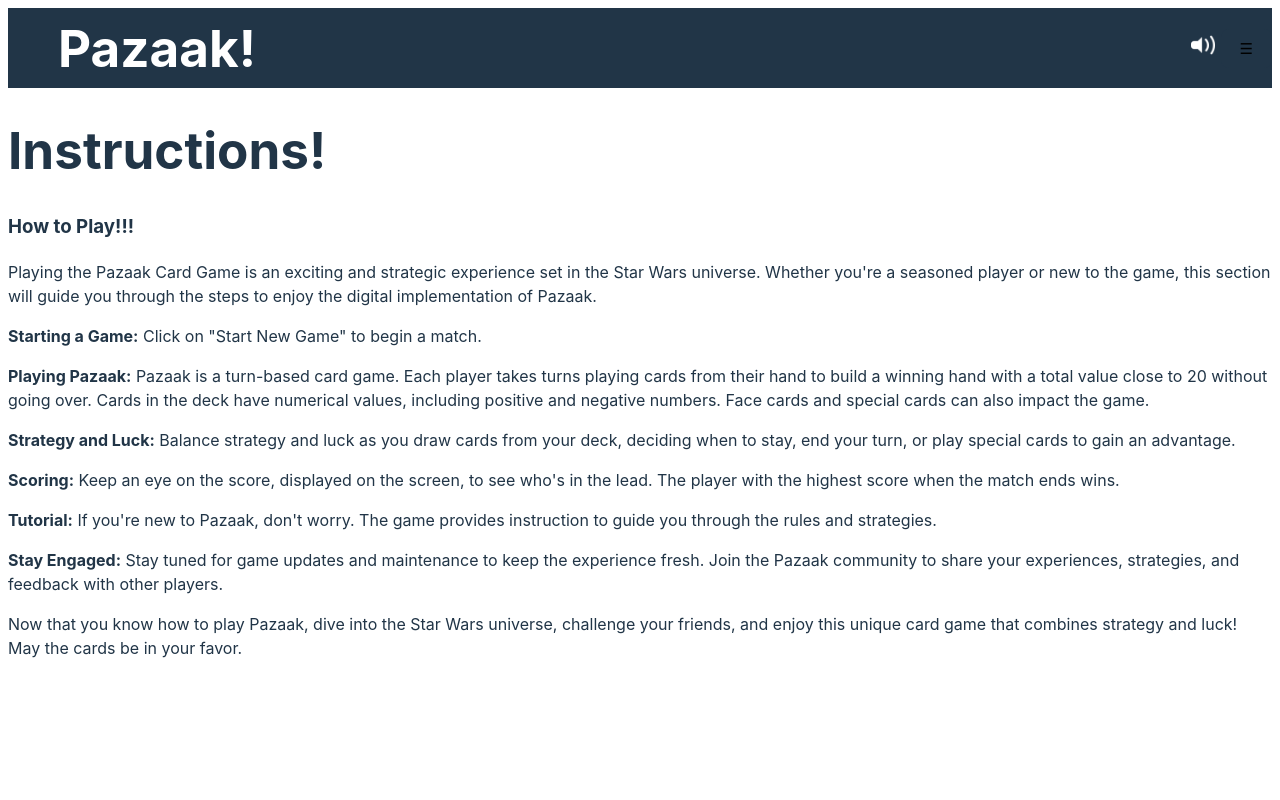
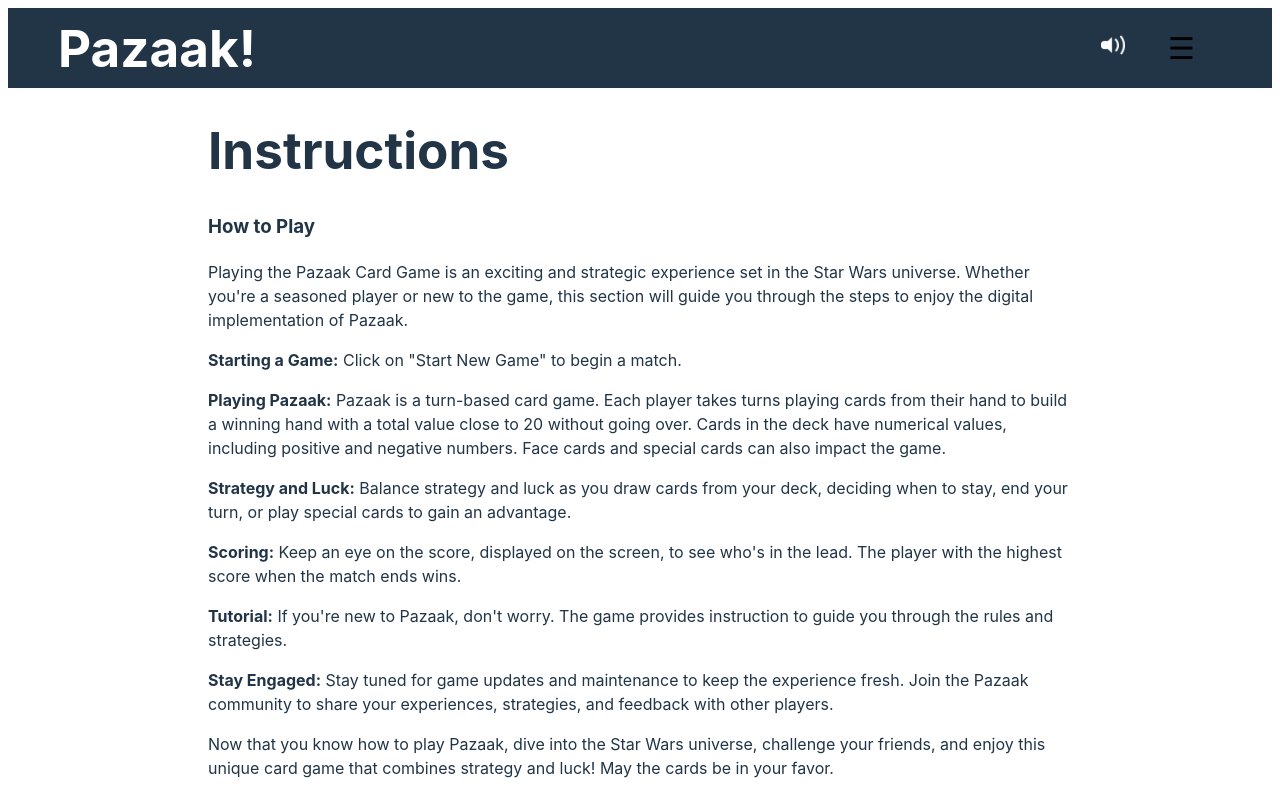
Before and after one commit to abasile1-tech/PazaakPadawan, a React (Vite) app in the folder client/: page /instructions in a window 1280 px wide. Built offline with nearby package versions, Linux system fonts and the light colour scheme.

Commit message:
css for instruction page

```diff
--- a/client/src/App.css
+++ b/client/src/App.css
@@ -64,9 +64,10 @@
 
 
 .menu-button {
-  font-size: 15px;
+  font-size: 30px;
   cursor: pointer;
-  background-color: #213547
+  background-color: #213547;
+  margin-right: 40px;
 }
 
 .gameButtons {
@@ -327,7 +328,12 @@
     text-decoration-color: white;
     margin: 1px;
 }
-
+/* instruction */
+.instruction-container{
+  margin-left: 200px;
+  margin-right: 200px;
+}
+/* instruction */
 
 
 /* popup message */
--- a/client/src/components/Instructions.tsx
+++ b/client/src/components/Instructions.tsx
@@ -5,39 +5,40 @@ function Instructions() {
   return (
     <div>
       <Header musicChoice={musicChoice} />
-
-      <h1>Instructions!</h1>
-      <h3>How to Play!!!</h3>
+      <div className="instruction-container">
+        <h1>Instructions</h1>
+        <h3>How to Play</h3>
         <p>
-        Playing the Pazaak Card Game is an exciting and strategic experience set
-        in the Star Wars universe. Whether you're a seasoned player or new to
-        the game, this section will guide you through the steps to enjoy the
-        digital implementation of Pazaak.
+          Playing the Pazaak Card Game is an exciting and strategic experience
+          set in the Star Wars universe. Whether you're a seasoned player or new
+          to the game, this section will guide you through the steps to enjoy
+          the digital implementation of Pazaak.
         </p>
         <p>
           <strong>Starting a Game:</strong> Click on "Start New Game" to begin a
           match.
         </p>
         <p>
-        <strong>Playing Pazaak:</strong> Pazaak is a turn-based card game. Each
-        player takes turns playing cards from their hand to build a winning hand
-        with a total value close to 20 without going over. Cards in the deck
-        have numerical values, including positive and negative numbers. Face
-        cards and special cards can also impact the game.
+          <strong>Playing Pazaak:</strong> Pazaak is a turn-based card game.
+          Each player takes turns playing cards from their hand to build a
+          winning hand with a total value close to 20 without going over. Cards
+          in the deck have numerical values, including positive and negative
+          numbers. Face cards and special cards can also impact the game.
         </p>
         <p>
           <strong>Strategy and Luck:</strong> Balance strategy and luck as you
-        draw cards from your deck, deciding when to stay, end your turn, or play
-        special cards to gain an advantage.
+          draw cards from your deck, deciding when to stay, end your turn, or
+          play special cards to gain an advantage.
         </p>
         <p>
           <strong>Scoring:</strong> Keep an eye on the score, displayed on the
-        screen, to see who's in the lead. The player with the highest score when
-        the match ends wins.
+          screen, to see who's in the lead. The player with the highest score
+          when the match ends wins.
         </p>
         <p>
           <strong>Tutorial:</strong> If you're new to Pazaak, don't worry. The
-        game provides instruction to guide you through the rules and strategies.
+          game provides instruction to guide you through the rules and
+          strategies.
         </p>
         <p>
           <strong>Stay Engaged:</strong> Stay tuned for game updates and
@@ -45,10 +46,11 @@ function Instructions() {
           share your experiences, strategies, and feedback with other players.
         </p>
         <p>
-        Now that you know how to play Pazaak, dive into the Star Wars universe,
-        challenge your friends, and enjoy this unique card game that combines
-        strategy and luck! May the cards be in your favor.
+          Now that you know how to play Pazaak, dive into the Star Wars
+          universe, challenge your friends, and enjoy this unique card game that
+          combines strategy and luck! May the cards be in your favor.
         </p>
+      </div>
     </div>
   );
 }
```
Lines whose indentation alone changed are shown as unchanged.
